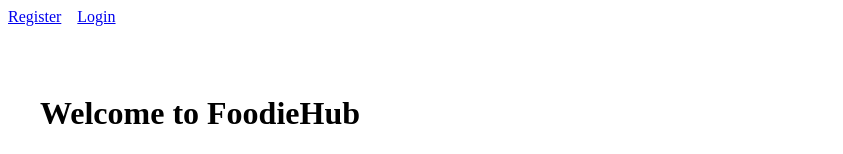
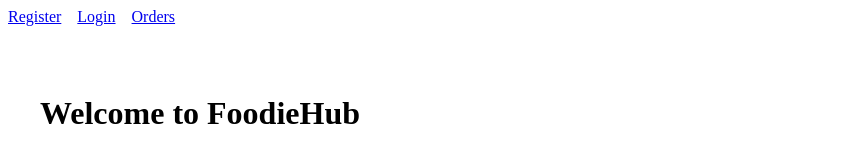
Before and after one commit to pbain63/food-delivery-app, a React (Vite) app in the folder client/: page / in a window 1280 px wide. Shown: the top 154 px of the page, without its empty margins (0-843 px from the left). Built offline with nearby package versions, Linux system fonts and the light colour scheme.

Commit message:
Add orders link

```diff
--- a/client/src/components/Navbar.jsx
+++ b/client/src/components/Navbar.jsx
@@ -11,6 +11,7 @@ function Navbar() {
         <>
           <Link to="/register">Register</Link>
           <Link to="/login">Login</Link>
+          <Link to="/orders">Orders</Link>
         </>
       )}
 
```
